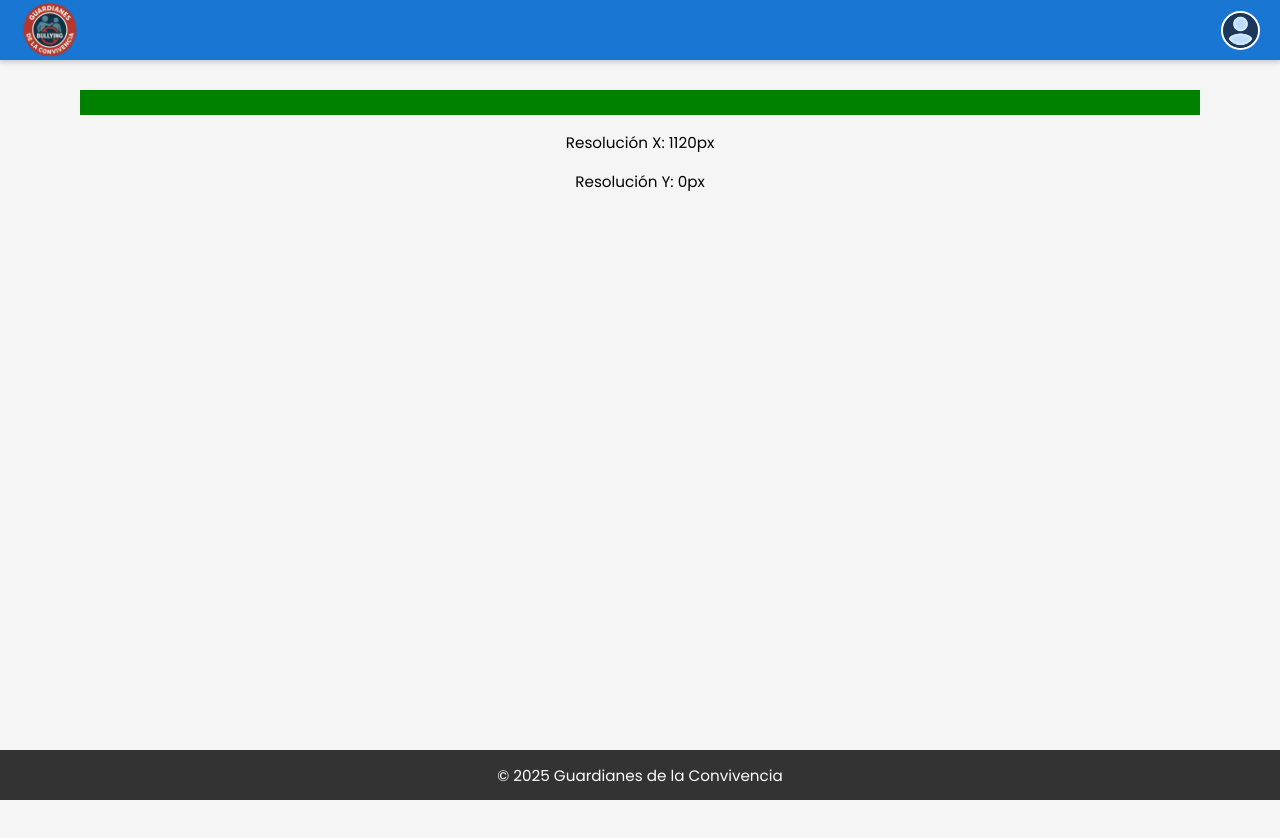
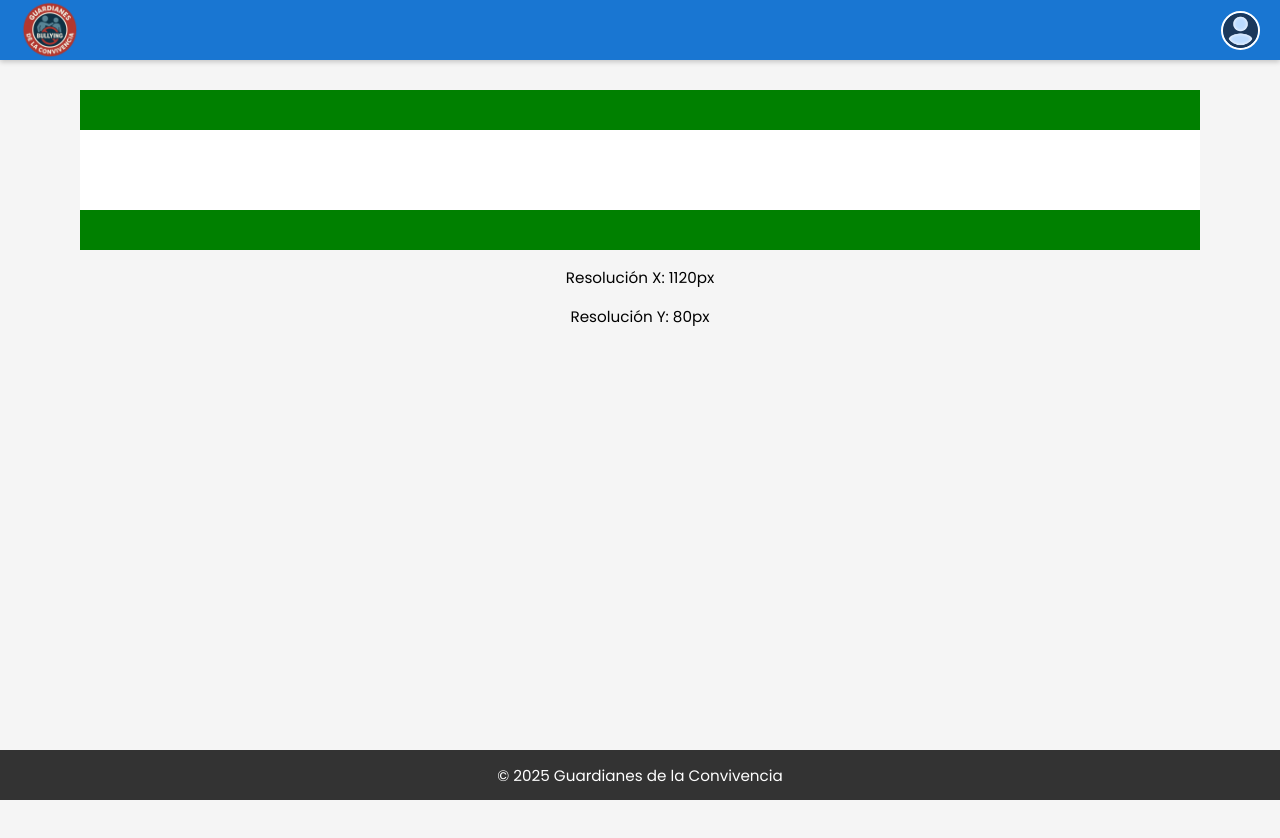
Before and after one commit to EdgarPomar/StopBullyngApp_Edgar, a React (Vite) app: page /Game in a window 1280 px wide. Shown: the top 838 px of the page. Built offline with nearby package versions, Linux system fonts and the light colour scheme; no server answers.

Commit message:
Dashboard styles for mobile devices correct

```diff
--- a/src/pages/Dashboard.tsx
+++ b/src/pages/Dashboard.tsx
@@ -59,7 +59,9 @@ const Dashboard: React.FC = () => {
             {usuarios.map((u) => (
               <tr key={u.$id}>
                 <td data-label="Nombre">{u.name}</td>
-                <td data-label="Email" className={styles.email}>{u.email}</td>
+                <td data-label="Email" >
+                  <span className={styles.email}>{u.email}</span>
+                </td>
                 <td data-label="Rol">{u.role || 'N/A'}</td>
               </tr>
             ))}
--- a/src/styles/Dashboard.module.css
+++ b/src/styles/Dashboard.module.css
@@ -30,7 +30,8 @@ h1 {
   text-align: left;
   white-space: normal;
   overflow: visible;
-  text-overflow: unset;
+  text-overflow: ellipsis;
+  word-break: break-all;
 }
 
 /* 📱 Diseño "stacked" para móviles pequeños */
@@ -82,20 +83,24 @@ h1 {
     color: #1976d2;
     flex: 1;
     padding-right: 0.5rem;
+    word-break: break-all;
   }
 
   .table td span {
     flex: 2;
     min-width: 0;
     overflow-wrap: anywhere;
+    word-break: break-all;
   }
 
   .email {
-    white-space: normal;
-    overflow-wrap: anywhere;
-    max-width: 100%;
-    font-size: 0.75rem; /* Tamaño de letra más pequeño para emails largos */
+    white-space: nowrap;
+    overflow: hidden;
+    text-overflow: ellipsis;
+    width: 200px;
+    text-align: right;
   }
+
 }
 
 /* 💻 Tablets y portátiles pequeños */
@@ -119,6 +124,7 @@ h1 {
     word-break: break-word;
     white-space: normal;
   }
+
 }
 
 /* 🖥️ Escritorio grande */
--- a/src/styles/GameViewport.module.css
+++ b/src/styles/GameViewport.module.css
@@ -1,12 +1,33 @@
-.viewGame{
-  position: relative;
+.viewGame {
+  width: 100%;
+  height: 100%;           /* ocupa todo el alto del main */
   background-color: green;
+
+  display: flex;
+  justify-content: center;
   align-items: center;
+  flex-wrap: wrap;        /* permite bloques debajo en móviles */
+  box-sizing: border-box;
 }
 
-@media (max-width: 480px) {
+/* móviles */
+@media (max-width: 576px) {
   .viewGame {
-    padding: 1.5rem 1rem;
-    /* border-radius: 8px; */
+    flex-direction: column;  /* uno debajo del otro */
+    padding: 10px;
   }
 }
+
+/* tablets */
+@media (min-width: 577px) and (max-width: 992px) {
+  .viewGame {
+    padding: 20px;
+  }
+}
+
+/* escritorio */
+@media (min-width: 993px) {
+  .viewGame {
+    padding: 40px;
+  }
+}
```
